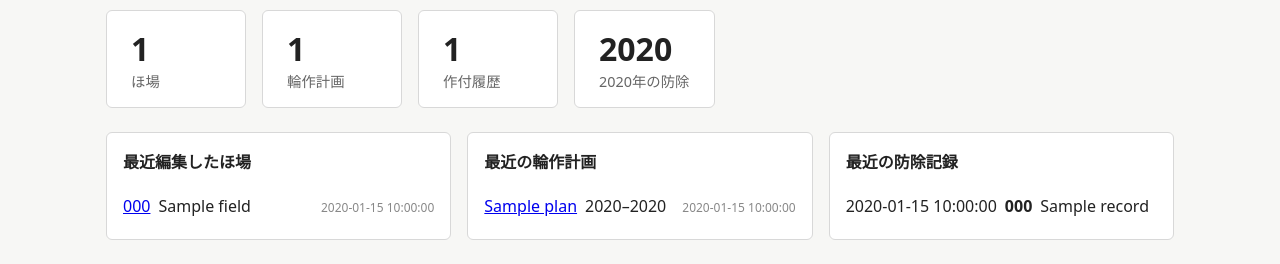
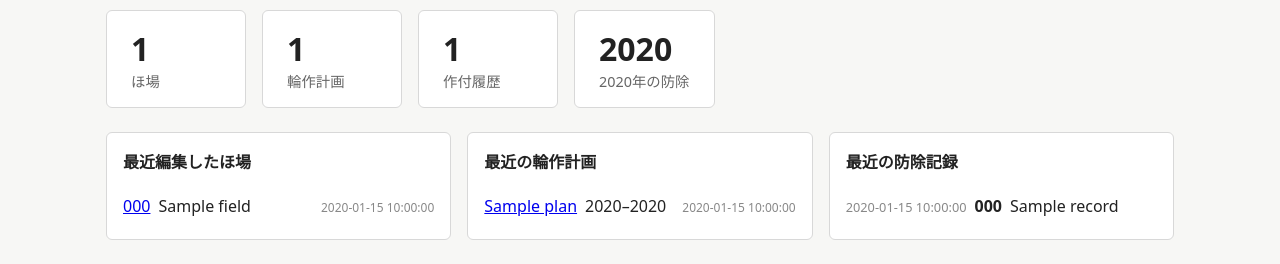
Before and after one commit to yasunorioi/rotation-planner-v2, a FastAPI app: template app/templates/dashboard.html in a window 1280 px wide. Shown: the part 587-851 px from the top of the page. Run offline with FastAPI, Linux system fonts and the light colour scheme; the template is opened without the code that fills it: most values are stand-ins (such as "Sample title", 1, 10 or a date in 2020).

Commit message:
UI監査P3: 名称列重複/防除記録の折返し/autofillボタン
- 圃場一覧: 名称が圃場コードと同一なら名称セルを空に(重複ノイズ解消)。
- ダッシュボード「最近の防除記録」: 各行を1行固定にし、農薬名は省略
  (…)表示。日付を淡色化、title にフル文字列。折返し崩れを解消。
- 「自動で埋める」等 primary-action ボタンを拡大(padding/font)し
  押しやすく。

Co-Authored-By: Claude Opus 4.8 (1M context) <noreply@anthropic.com>

```diff
--- a/app/static/css/style.css
+++ b/app/static/css/style.css
@@ -118,7 +118,7 @@ form button[type="button"]:hover { background: #f0f0f0; }
 .plan-cell.editing form { display: flex; gap: 0.2rem; padding: 0.15rem; border: none; background: none; margin: 0; align-items: center; }
 .plan-cell.editing input[type="text"] { flex: 1 1 auto; min-width: 60px; padding: 0.3rem 0.5rem; border: 2px solid #2d6a4f; }
 .pinfill-help { margin: 0.75rem 0; padding: 0.5rem 0.75rem; background: #f0f7f2; border-left: 3px solid #2d6a4f; font-size: 0.9rem; }
-.primary-action { background: #2d6a4f; color: #fff; border: 1px solid #2d6a4f; border-radius: 4px; padding: 0.3rem 0.8rem; cursor: pointer; font-weight: 600; }
+.primary-action { background: #2d6a4f; color: #fff; border: 1px solid #2d6a4f; border-radius: 4px; padding: 0.5rem 1.3rem; font-size: 1rem; cursor: pointer; font-weight: 600; }
 .primary-action:hover { background: #1f4d36; }
 .warnings { margin-top: 1rem; }
 .warnings summary { cursor: pointer; color: #b91c1c; }
@@ -200,6 +200,9 @@ a.stat:hover { background: #f0f8f5; }
 .recent-list li { padding: 0.4rem 0; border-bottom: 1px solid #eee; display: flex; gap: 0.5rem; align-items: baseline; flex-wrap: wrap; }
 .recent-list li:last-child { border-bottom: 0; }
 .recent-list small { color: #888; margin-left: auto; font-size: 0.75rem; }
+.recent-records li { flex-wrap: nowrap; }
+.recent-records .rec-date { color: #888; font-size: 0.8rem; flex: 0 0 auto; }
+.recent-records .rec-name { flex: 1 1 auto; min-width: 0; white-space: nowrap; overflow: hidden; text-overflow: ellipsis; }
 .download-btn { display: inline-block; padding: 0.6rem 1.5rem; background: #2d6a4f; color: #fff; border-radius: 4px; text-decoration: none; }
 .download-btn:hover { background: #1f4d36; }
 .check-table { background: #fff; margin-bottom: 1.5rem; }
--- a/app/templates/dashboard.html
+++ b/app/templates/dashboard.html
@@ -107,12 +107,12 @@
     <h3>最近の防除記録</h3>
     {% if not recent_records %}<p class="hint">記録がありません。</p>
     {% else %}
-    <ul class="recent-list">
+    <ul class="recent-list recent-records">
       {% for r in recent_records %}
-      <li>
-        <span>{{ r.spray_date }}</span>
+      <li title="{{ r.spray_date }} {{ r.field_code }} {{ r.pesticide_name }}">
+        <span class="rec-date">{{ r.spray_date }}</span>
         <strong>{{ r.field_code }}</strong>
-        <span>{{ r.pesticide_name }}</span>
+        <span class="rec-name">{{ r.pesticide_name }}</span>
       </li>
       {% endfor %}
     </ul>
--- a/app/templates/fields/_row.html
+++ b/app/templates/fields/_row.html
@@ -1,7 +1,7 @@
 <tr id="field-{{ field.id }}">
   <td><a href="/fields/{{ field.id }}/detail">{{ field.field_code }}</a></td>
   <td>{{ field.district or "" }}</td>
-  <td>{{ field.name or "" }}</td>
+  <td>{% if field.name and field.name != field.field_code %}{{ field.name }}{% endif %}</td>
   <td>{{ "%.2f"|format(field.area_ha) }}</td>
   <td>{{ "✓" if field.beet_forbidden else "" }}</td>
   <td>{{ "✓" if field.has_polygon else "" }}</td>
```
